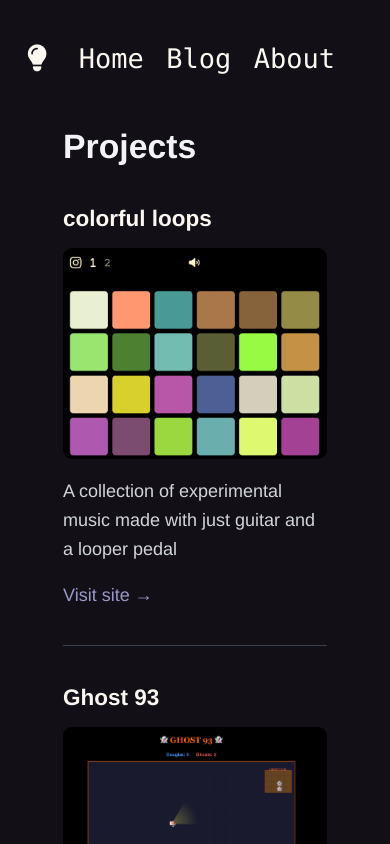
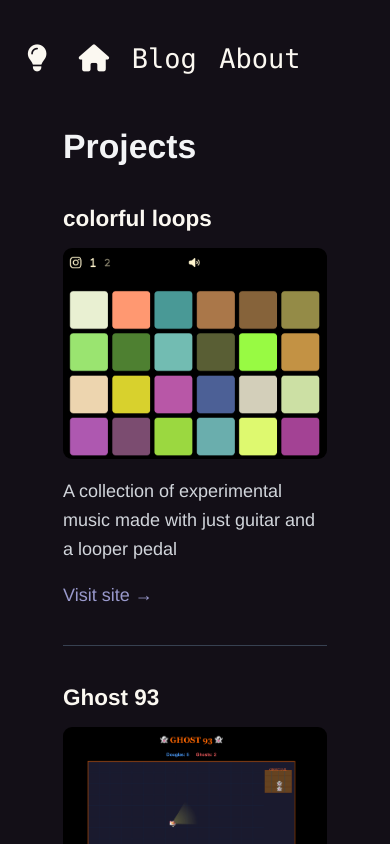
Before and after one commit to philhd/phil-site-next, a Next.js app: page / in a window 390 px wide. Shown: the top 844 px of the page. Built offline with nearby package versions, Linux system fonts and the light colour scheme.

Commit message:
mobilize home menu item

```diff
--- a/src/app/components/menu-item.tsx
+++ b/src/app/components/menu-item.tsx
@@ -1,7 +1,22 @@
 import Link from "next/link";
 
 export default function MenuItem({ name, href }: { name: string, href: string }) {
+    const isHome = name === 'Home'
+
+    if (isHome) {
+        return (
+            <Link className="text-black dark:text-white text-2xl hover:font-black no-underline" href={href}>
+                <span className="block sm:hidden">
+                    <i className="fa-solid fa-house"></i>
+                </span>
+                <span className="hidden sm:block">{name}</span>
+            </Link>
+        )
+    }
+
     return (
-        <Link className="text-black dark:text-white text-2xl hover:font-black no-underline" href={href}>{name}</Link>
+        <Link className="text-black dark:text-white text-2xl hover:font-black no-underline" href={href}>
+            {name}
+        </Link>
     )
 }
```
